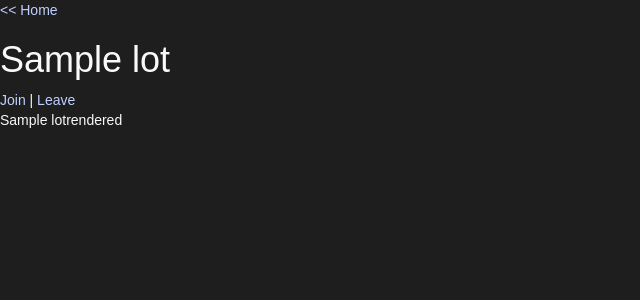
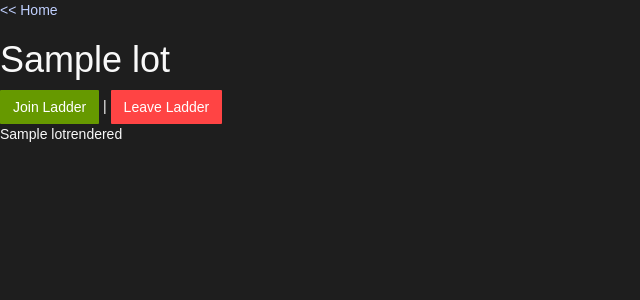
Before and after one commit to Deadman1/RTLadder, a Python web app: template RTLadder/templates/viewlot.html in a window 1280 px wide. Shown: the top 300 px of the page, without its empty margins (0-640 px from the left). Run offline with Jinja, Linux system fonts and the light colour scheme; the template is opened without the code that fills it: most values are stand-ins (such as "Sample title", 1, 10 or a date in 2020); some libraries are stand-ins or nearby versions; some web fonts are replaced.

Commit message:
make "Join" and "Leave" as buttons on ladder page

```diff
--- a/RTLadder/templates/viewlot.html
+++ b/RTLadder/templates/viewlot.html
@@ -6,7 +6,7 @@
 
 
 {%if not container.lot.hasEnded()%}
-<a href="/join/{{container.lot.key.id()}}">Join</a> | <a href="/leave/{{container.lot.key.id()}}">Leave</a>
+<a href="/join/{{container.lot.key.id()}}" class="btn btn-success">Join Ladder</a> | <a href="/leave/{{container.lot.key.id()}}" class="btn btn-danger">Leave Ladder</a>
 <br />
 {%endif%}
 
```
